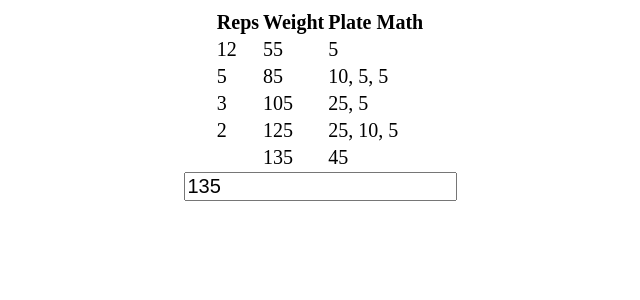
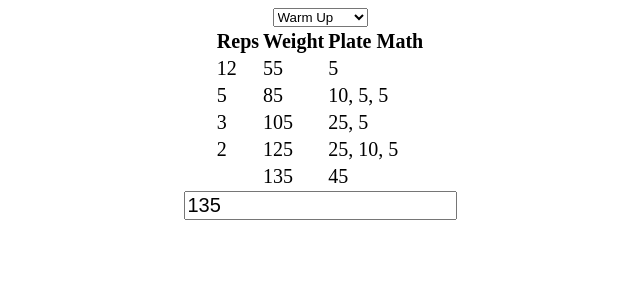
Before and after one commit to drowe1/plateMath, a Svelte app: page / in a window 1280 px wide. Shown: the top 300 px of the page, without its empty margins (320-960 px from the left). Built offline with nearby package versions, Linux system fonts and the light colour scheme.

Commit message:
added selector for sequences

```diff
--- a/index.html
+++ b/index.html
@@ -4,7 +4,7 @@
     <meta charset="UTF-8" />
     <link rel="icon" type="image/svg+xml" href="/vite.svg" />
     <meta name="viewport" content="width=device-width, initial-scale=1.0" />
-    <title>Vite + Svelte</title>
+    <title>Plate Math</title>
   </head>
   <body>
     <div id="app"></div>
--- a/src/App.svelte
+++ b/src/App.svelte
@@ -72,6 +72,14 @@ function selectText(event) {
 </script>
 
 <main>
+  <select
+    bind:value={sequence}
+    class="sequenceSelector"
+  >
+    <option value={warmUp}>Warm Up</option>
+    <option value={dropSet}>Drop Set</option>
+    <option value={pyramidSet}>Pyramid Set</option>
+  </select>
   <table class="table">
     <tr>
       <th>Reps</th>
@@ -101,6 +109,11 @@ function selectText(event) {
 </main>
 
 <style>
+.sequenceSelector {
+  margin: auto;
+  display: flex;
+}
+
 .table {
   margin: auto;
   font-size: 20px;
```
